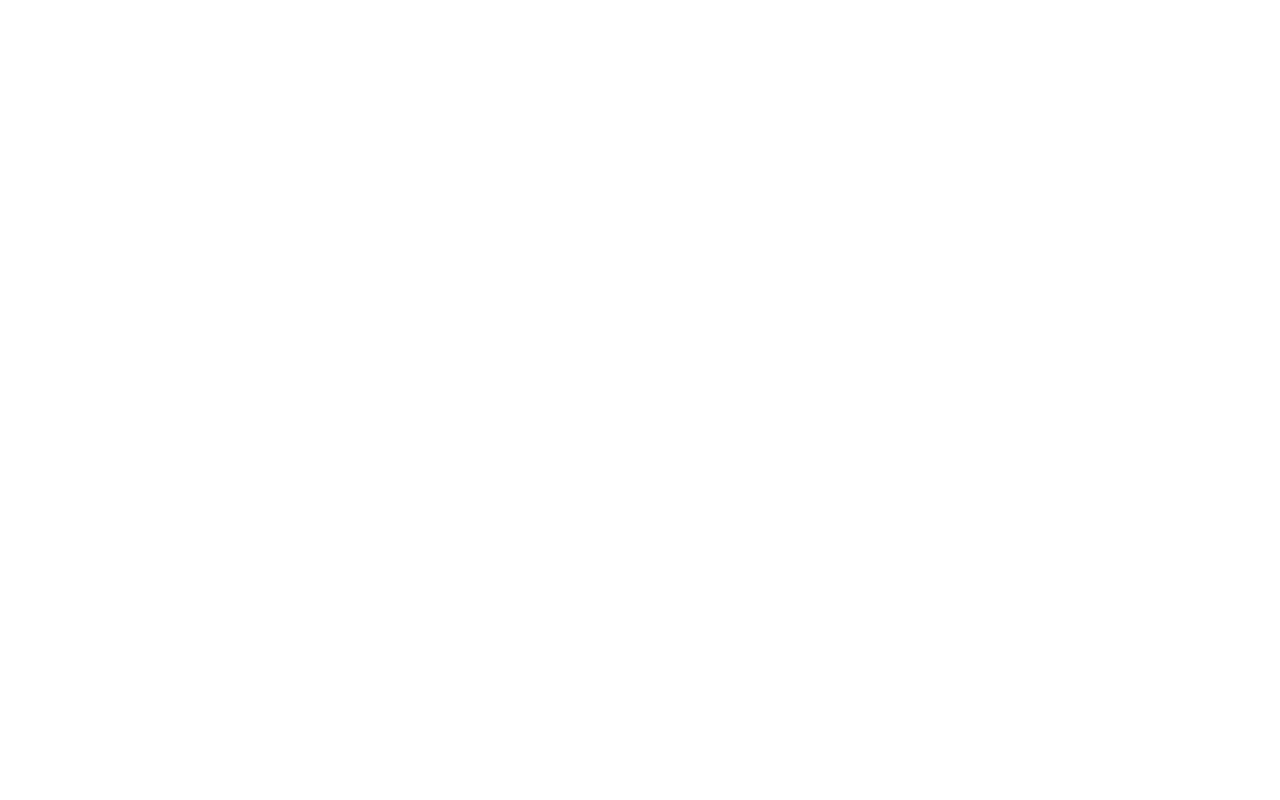
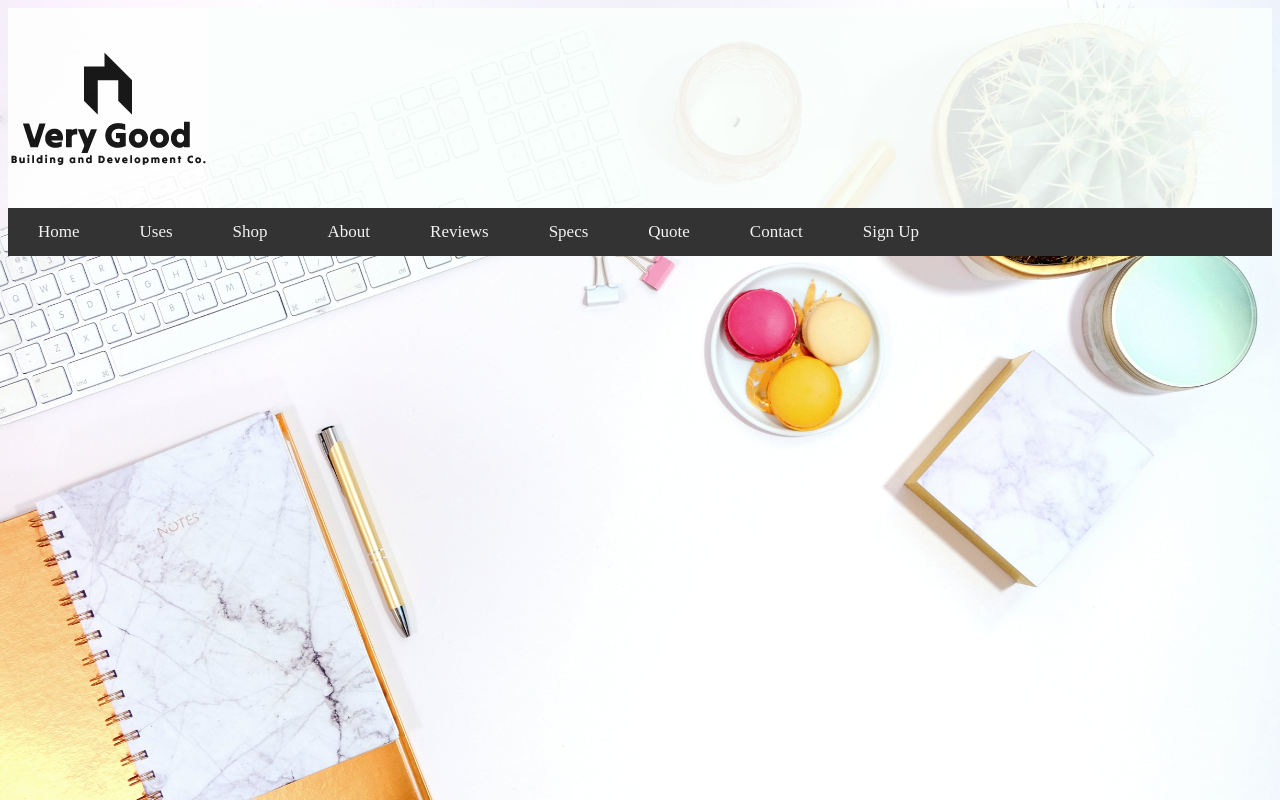
Before and after one commit to jsnowpiano/Tech-E, a plain HTML site: page index.html in a window 1280 px wide. Drawn offline with Linux system fonts and the light colour scheme.

Commit message:
Have started on the Website

```diff
--- a/index.html
+++ b/index.html
@@ -3,9 +3,25 @@
 <head>
     <meta charset="UTF-8">
     <meta name="viewport" content="width=device-width, initial-scale=1.0">
-    <title>Document</title>
+    <title>Form</title>
+    <link rel="stylesheet" href="style.css">
 </head>
 <body>
+    <header>
+        <img src="assets/Logo.png" alt="Logo">
+    </header>
+    <nav>
+        <a>Home</a>
+        <a>Uses</a>
+        <a>Shop</a>
+        <a>About</a>
+        <a>Reviews</a>
+        <a>Specs</a>
+        <a>Quote</a>
+        <a>Contact</a>
+        <a>Sign Up</a>
+    </nav>
+
 
 </body>
 </html>
--- /dev/null
+++ b/style.css
@@ -0,0 +1,39 @@
+body {
+    background-image: url("assets/pexels-alizee-marchand-947845.jpg");
+    background-size: cover;
+    background-repeat: no-repeat;
+}
+
+header{
+    background-color: #FAFFFD;
+    opacity: 90%;
+
+}
+
+img{
+    display: block;
+    margin-right: auto;
+}
+nav{
+    background-color: #333;
+  overflow: hidden;
+}
+
+a {
+  float: left;
+  color: #f2f2f2;
+  text-align: center;
+  padding: 14px 30px;
+  text-decoration: none;
+  font-size: 17px;
+}
+
+a:hover {
+    background-color: #FAFFFD;
+    color: #414242;
+    float: left;
+    text-align: center;
+    padding: 14px 16px;
+    text-decoration: none;
+    font-size: 17px;
+}
```
Also changed, not shown: assets/Logo.png (added), assets/pexels-alizee-marchand-947845.jpg (added), 3 other files.
